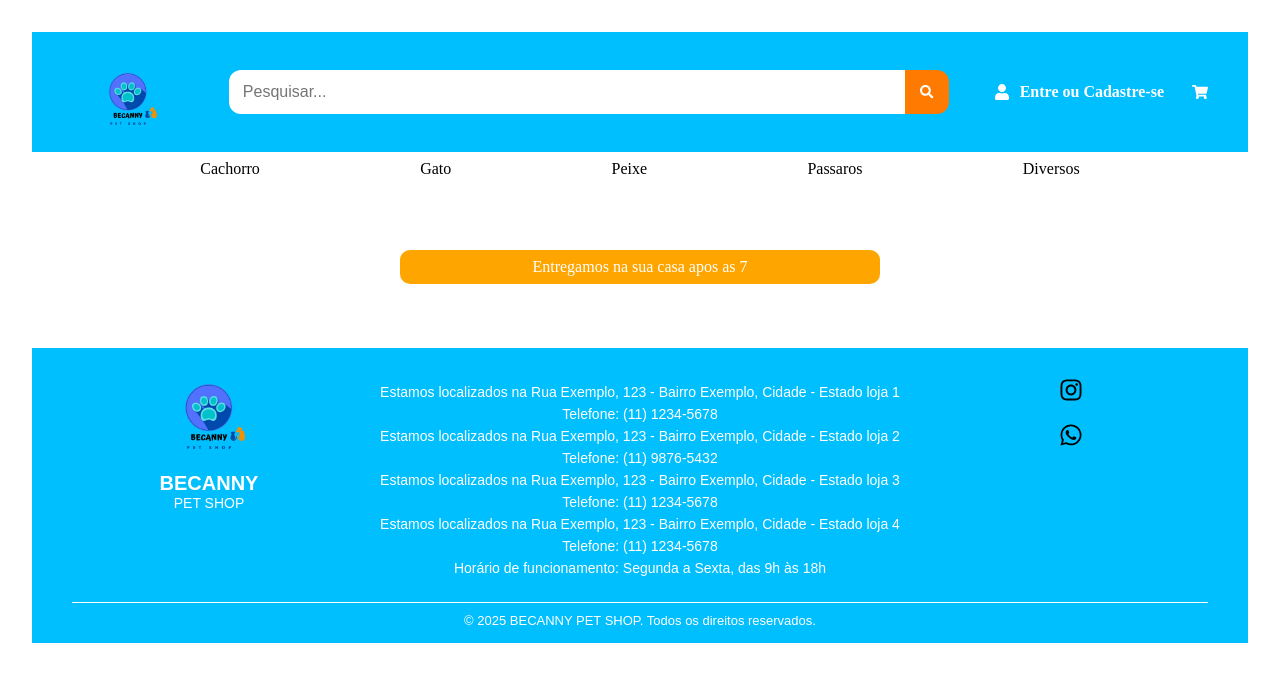
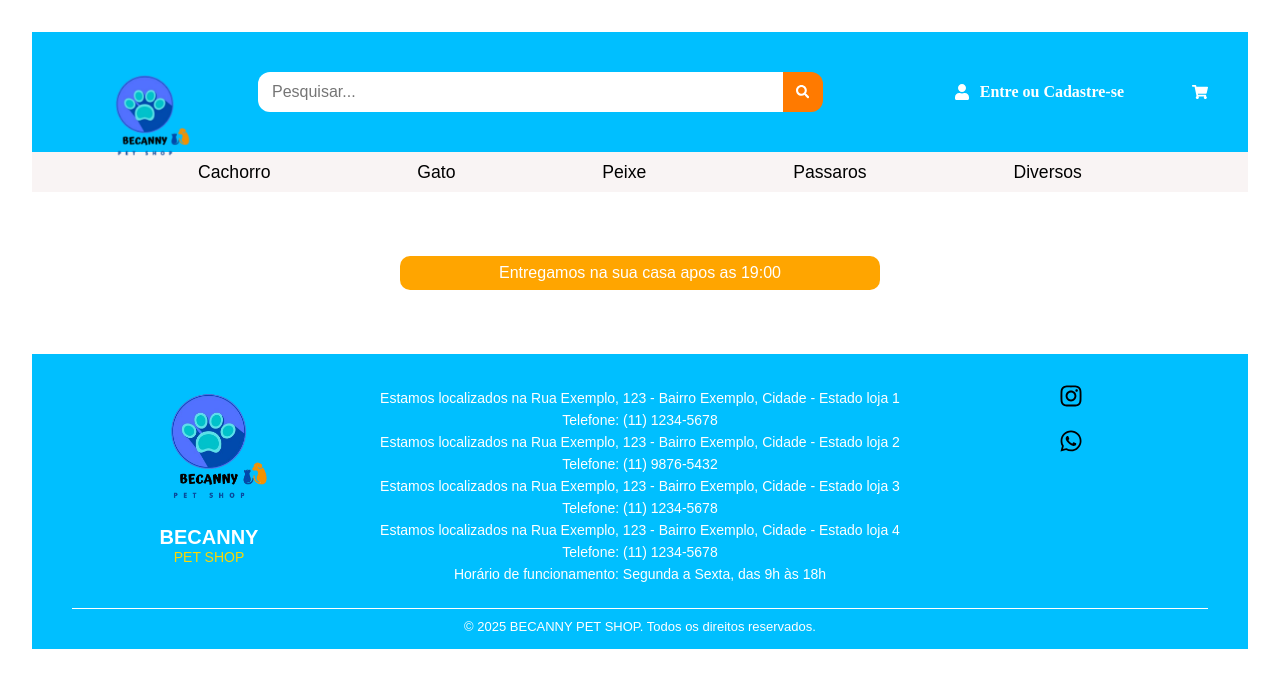
Before and after one commit to kelvinjp1999/Becanny-react, a React (Vite) app: page / in a window 1280 px wide. Shown: the top 688 px of the page. Built offline with nearby package versions, Linux system fonts and the light colour scheme.

Commit message:
estilizaçao da home, footer e navbar

```diff
--- a/src/components/Footer/Footer.css
+++ b/src/components/Footer/Footer.css
@@ -5,37 +5,39 @@
   font-family: Arial, sans-serif;
 }
 
-/* Layout principal */
+
 .footer-content {
   display: flex;
   justify-content: space-between;
   align-items: flex-start;
-  flex-wrap: wrap; /* se a tela for pequena, quebra linha */
+  flex-wrap: wrap;
 }
 
-/* Logo */
+
 .footer-logo {
   flex: 1;
   text-align: center;
 }
 
 .footer-logo img {
-  height: 80px;
+  height: 8rem;
   margin-bottom: 10px;
 }
 
 .footer-logo h2 {
   font-size: 20px;
   margin: 0;
+  ;
 }
 
 .footer-logo span {
   display: block;
   font-size: 14px;
   font-weight: normal;
+  color: #FFD700;
 }
 
-/* Informações de contato */
+
 .footer-info {
   flex: 2;
   padding: 0 20px;
@@ -46,7 +48,7 @@
   font-size: 14px;
 }
 
-/* Redes sociais */
+
 .footer-social {
   flex: 1;
   display: flex;
@@ -57,15 +59,15 @@
 }
 
 .footer-social a {
-  color: black; /* preto como na imagem */
+  color: black;
   transition: 0.3s;
 }
 
 .footer-social a:hover {
-  color: white; /* fica branco ao passar o mouse */
+  color: white;
 }
 
-/* Linha + direitos */
+
 .footer-bottom {
   border-top: 1px solid white;
   margin-top: 20px;
--- a/src/components/Navbar/Navbar.css
+++ b/src/components/Navbar/Navbar.css
@@ -12,7 +12,7 @@ body { margin: 0; }
 
 
 .logo img {
-  height: 64px;
+  height: 98px;
   display: block;
 }
 
@@ -26,8 +26,8 @@ body { margin: 0; }
 }
 
 .search input {
-  width: 100%;
-  height: 44px;
+  width: 80%;
+  height: 40px;
   padding: 0 14px;
   border: none;
   outline: none;
@@ -37,8 +37,8 @@ body { margin: 0; }
 }
 
 .search button {
-  height: 44px;
-  min-width: 44px;
+  height: 40px;
+  min-width: 40px;
   border: none;
   cursor: pointer;
   display: flex;
@@ -53,7 +53,7 @@ body { margin: 0; }
 .profile {
   display: flex;
   align-items: center;
-  gap: 28px;
+  gap: 68px;
 }
 
 .profile a {
@@ -72,10 +72,17 @@ body { margin: 0; }
   opacity: 0.6;
 }
 
+.cart {
+  display: flex;
+  align-items: center;
+  justify-content: center;
+  cursor: pointer;
+}
+
 /* ----- Responsivo (tablet e celular) ----- */
-@media (max-width: 1024px) {
+@media (max-width: 1014px) {
   .navbar { padding: 12px 20px; }
-  .search { margin: 0 20px; }
+  .search { margin: 0 10px; }
 }
 
 @media (max-width: 768px) {
@@ -84,7 +91,7 @@ body { margin: 0; }
     row-gap: 12px;
   }
 
-  .logo img { height: 52px; }
+  .logo img { height: 89px; }
 
   .search {
     display: none;
--- a/src/pages/Home/Home.jsx
+++ b/src/pages/Home/Home.jsx
@@ -12,7 +12,7 @@ const Home = () => {
       </div>
 
       <div className={styles.offers}>
-        <p>Entregamos na sua casa apos as 7</p>
+        <p>Entregamos na sua casa apos as 19:00</p>
       </div>
 
       <div className={styles.carrossel}>
--- a/src/pages/Home/Home.module.css
+++ b/src/pages/Home/Home.module.css
@@ -1,18 +1,37 @@
 .categories{
     display: flex;
     justify-content: space-evenly;
-    padding: 0.5rem;
+    padding: 0.6rem 1.2rem;
+    background: #f9f4f4;
+    text-decoration: none;
+    cursor: pointer;
+
 }
+.categories p{
+    font-family: Arial, Helvetica, sans-serif;
+    font-size: 1.1rem;
+
+}
+
+.categories p:hover{
+    color: orange;
+    font-weight: bold;
+    transition: 0.3s;
+
+}
+
 
 .offers{
     margin: 4rem auto;
     width: 30rem;
     background-color: orange;
     border-radius: 10px;
+    cursor: pointer;
 }
 
 .offers p{
     text-align: center;
     color: white;
     padding: 0.5rem;
+    font-family: poppins, sans-serif;
 }
```
